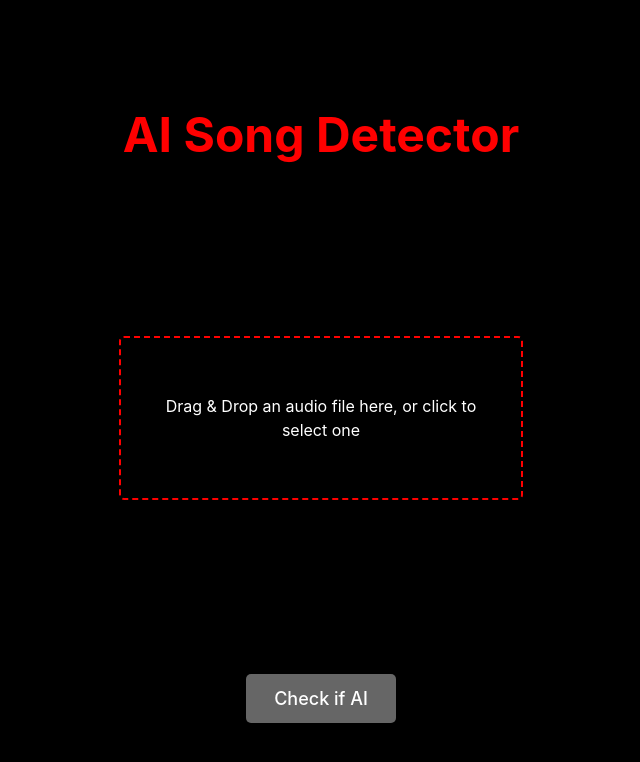
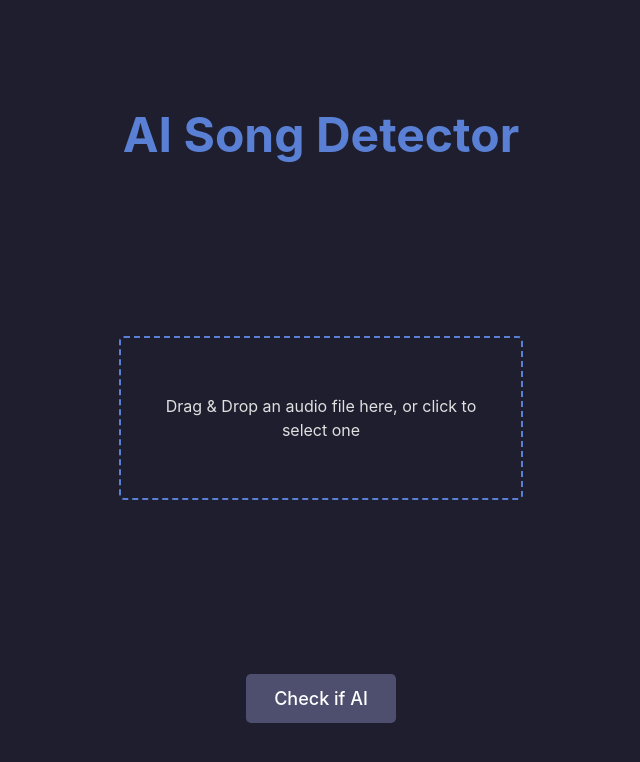
Before and after one commit to NasimKT/ai_song_detector, a React (Vite) app: page / in a window 1280 px wide. Shown: the top 762 px of the page, without its empty margins (319-959 px from the left). Built offline with nearby package versions, Linux system fonts and the light colour scheme.

Commit message:
updation

```diff
--- a/src/App.css
+++ b/src/App.css
@@ -7,34 +7,35 @@ body, html {
   display: flex;
   align-items: center;
   justify-content: center;
-  background-color: #000;
+  background-color: #1e1e2f; /* Dark blue base */
 }
 
 .App {
   text-align: center;
-  background-color: #000;
-  color: #fff;
+  background-color: #1e1e2f;
+  color: #e0e0e0; /* Light grey text */
   min-height: 100vh;
   display: flex;
   flex-direction: column;
   align-items: center;
   justify-content: center;
+  overflow: hidden;
 }
 
 .title {
-  color: #ff0000;
-  font-size: 32px; /* Base size for better scaling */
+  color: #5a80d6; /* Soft blue */
+  font-size: 32px;
   font-weight: bold;
   margin-bottom: 20px;
 }
 
 .dropzone {
-  border: 2px dashed #ff0000;
+  border: 2px dashed #5a80d6;
   border-radius: 5px;
   padding: 20px;
   width: 80%;
   max-width: 400px;
-  color: #fff;
+  color: #e0e0e0;
   font-size: 16px;
   cursor: pointer;
   margin-bottom: 20px;
@@ -42,14 +43,14 @@ body, html {
 }
 
 .dropzone.active {
-  background-color: rgba(255, 0, 0, 0.3);
+  background-color: rgba(90, 128, 214, 0.3); /* Highlighted blue */
 }
 
 button {
   padding: 10px 20px;
   font-size: 16px;
   cursor: pointer;
-  background-color: #ff0000;
+  background-color: #6c63ff; /* Purple */
   color: #fff;
   border: none;
   border-radius: 5px;
@@ -57,18 +58,31 @@ button {
 }
 
 button:disabled {
-  background-color: #666;
+  background-color: #4e4e6f;
   cursor: not-allowed;
 }
 
 button:hover:enabled {
-  background-color: #cc0000;
+  background-color: #5b52cc;
 }
 
 .result {
-  margin-top: 2px;
+  margin-top: 20px;
   font-size: 18px;
-  color: #fff;
+  color: #e0e0e0;
+}
+
+/* Background Animation during Processing */
+.processing {
+  background: linear-gradient(-45deg, #1e1e2f, #343a60, #1e1e2f, #343a60);
+  background-size: 400% 400%;
+  animation: gradientAnimation 3s ease infinite;
+}
+
+@keyframes gradientAnimation {
+  0% { background-position: 0% 50%; }
+  50% { background-position: 100% 50%; }
+  100% { background-position: 0% 50%; }
 }
 
 /* Medium Screens - Tablets and Laptops */
```
